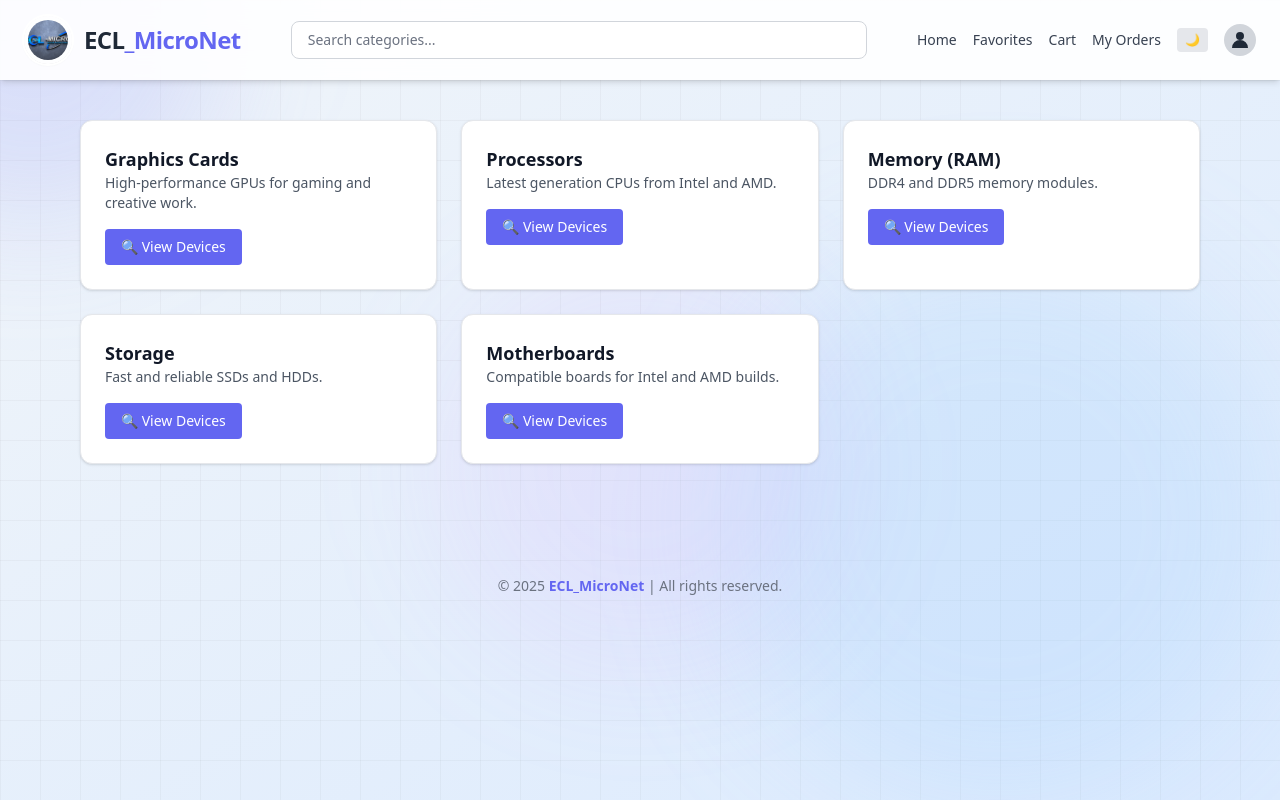
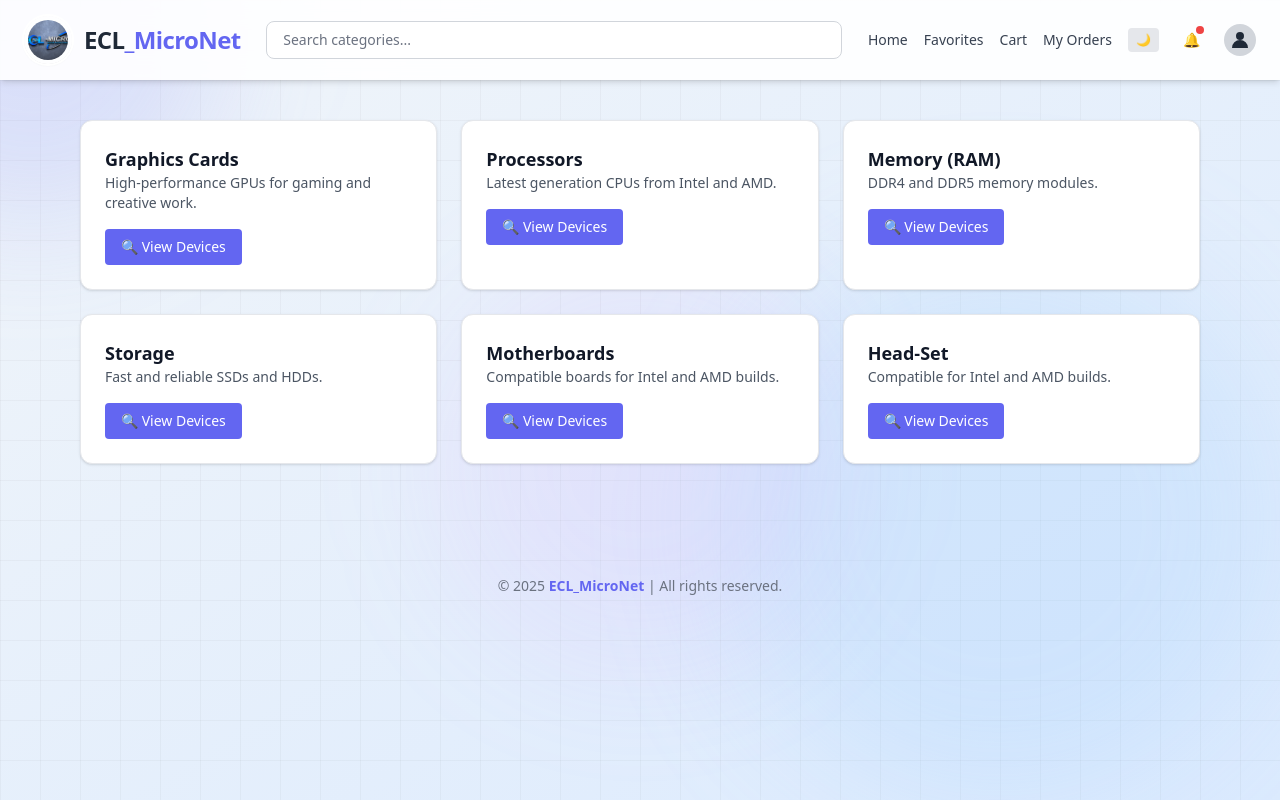
Before and after one commit to justWin01/ECL_WEB-Initial-, a Flask app: page / in a window 1280 px wide. Run offline with Flask 3, Linux system fonts and the light colour scheme; the visitor is signed in with stand-in values (Sample User, id 1); some libraries are stand-ins or nearby versions.

Commit message:
adding notif

```diff
--- a/app.py
+++ b/app.py
@@ -11,7 +11,8 @@ categories = [
     {"id": 2, "name": "Processors", "description": "Latest generation CPUs from Intel and AMD."},
     {"id": 3, "name": "Memory (RAM)", "description": "DDR4 and DDR5 memory modules."},
     {"id": 4, "name": "Storage", "description": "Fast and reliable SSDs and HDDs."},
-    {"id": 5, "name": "Motherboards", "description": "Compatible boards for Intel and AMD builds."}
+    {"id": 5, "name": "Motherboards", "description": "Compatible boards for Intel and AMD builds."},
+     {"id": 6, "name": "Head-Set", "description": "Compatible  for Intel and AMD builds."}
 ]
 
 devices = [
@@ -19,7 +20,9 @@ devices = [
     {"id": 2, "name": "Intel i7-13700K", "type": "Processor", "specs": "16-Core, 24-Thread", "price": "\u20b122,499", "is_favorite": False, "category_id": 2},
     {"id": 3, "name": "Corsair Vengeance 16GB", "type": "RAM", "specs": "DDR5 5600MHz", "price": "\u20b14,999", "is_favorite": False, "category_id": 3},
     {"id": 4, "name": "Samsung 980 PRO 1TB", "type": "SSD", "specs": "PCIe 4.0 NVMe", "price": "\u20b17,299", "is_favorite": False, "category_id": 4},
-    {"id": 5, "name": "ASUS ROG Strix B650E", "type": "Motherboard", "specs": "AM5, DDR5", "price": "\u20b113,999", "is_favorite": False, "category_id": 5}
+    {"id": 5, "name": "ASUS ROG Strix B650E", "type": "Motherboard", "specs": "AM5, DDR5", "price": "\u20b113,999", "is_favorite": False, "category_id": 5},
+     {"id": 5, "name": "ASUS ROG Strix B650E", "type": "Head-Set", "specs": "AM5, DDR5", "price": "\u20b113,999", "is_favorite": False, "category_id": 5}
+
 ]
 
 USER_CREDENTIALS = {
--- a/templates/home.html
+++ b/templates/home.html
@@ -5,9 +5,17 @@
   <meta name="viewport" content="width=device-width, initial-scale=1.0"/>
   <title>ECL_MicroNet</title>
 
+  <!-- Persistent Dark Mode -->
+  <script>
+    if (localStorage.getItem("theme") === "dark") {
+      document.documentElement.classList.add("dark");
+    }
+  </script>
+
   <!-- Icon -->
   <link rel="icon" type="image/png" href="{{ url_for('static', filename='ecl logo.jpg') }}">
 
+  <!-- Tailwind CSS -->
   <script src="https://cdn.tailwindcss.com?plugins=forms"></script>
   <script>
     tailwind.config = {
@@ -16,8 +24,8 @@
     };
   </script>
 
+  <!-- Custom Background Patterns & Animations -->
   <style>
-    /* Subtle grid background pattern */
     .bg-grid-light {
       background-image: linear-gradient(rgba(0, 0, 0, 0.03) 1px, transparent 1px),
                         linear-gradient(90deg, rgba(0, 0, 0, 0.03) 1px, transparent 1px);
@@ -28,46 +36,41 @@
                         linear-gradient(90deg, rgba(255, 255, 255, 0.05) 1px, transparent 1px);
       background-size: 40px 40px;
     }
+    @keyframes slideDown { 0% { transform: translateY(-100%); } 100% { transform: translateY(0); } }
+    @keyframes slideUp { 0% { transform: translateY(0); } 100% { transform: translateY(-100%); } }
+    .slide-down { animation: slideDown 0.6s ease-out forwards; }
+    .slide-up { animation: slideUp 0.6s ease-in forwards; }
   </style>
 </head>
 <body class="relative min-h-screen bg-gradient-to-br from-slate-100 to-blue-100 text-gray-800 dark:from-gray-900 dark:to-gray-800 dark:text-gray-100 transition overflow-hidden">
 
   <!-- Decorative Background -->
   <div class="absolute inset-0 z-0">
-    <!-- Grid Pattern -->
     <div class="absolute inset-0 bg-grid-light dark:hidden"></div>
     <div class="absolute inset-0 hidden dark:block bg-grid-dark"></div>
-
-    <!-- Soft Gradient Blobs -->
     <div class="absolute -top-40 -left-40 w-96 h-96 bg-indigo-400/20 rounded-full blur-3xl"></div>
     <div class="absolute bottom-0 right-0 w-[35rem] h-[35rem] bg-blue-300/20 rounded-full blur-3xl"></div>
     <div class="absolute top-1/3 left-1/2 -translate-x-1/2 w-[25rem] h-[25rem] bg-purple-400/10 rounded-full blur-3xl"></div>
   </div>
 
-  <!-- Persistent Dark Mode -->
-  <script>
-    if (localStorage.getItem("theme") === "dark") {
-      document.documentElement.classList.add("dark");
-    }
-    function toggleDarkMode() {
-      document.documentElement.classList.toggle("dark");
-      localStorage.setItem("theme",
-        document.documentElement.classList.contains("dark") ? "light" : "dark");
-    }
-  </script>
+  <div class="relative z-10">
 
-  <!-- Page Content -->
-  <div class="relative z-10">
+    <!-- Notification Bar -->
+    <div id="notificationBar" class="absolute top-0 left-0 right-0 bg-indigo-600 dark:bg-indigo-700 text-white text-sm py-2 px-4 flex justify-between items-center transform -translate-y-full z-50">
+      <span>📢 Welcome to ECL_MicroNet! Check out our latest product.</span>
+      <button onclick="hideNotification()" class="ml-4 bg-indigo-500 hover:bg-indigo-400 text-white px-2 py-1 rounded text-xs transition">
+        ✕
+      </button>
+    </div>
+
     <!-- Header -->
-    <header class="bg-white/90 dark:bg-gray-800/90 backdrop-blur-md sticky top-0 z-50 shadow-md">
+    <header id="mainHeader" class="bg-white/90 dark:bg-gray-800/90 backdrop-blur-md sticky top-0 z-40 shadow-md transition-all duration-300">
       <div class="max-w-7xl mx-auto flex flex-wrap items-center justify-between px-6 py-4 gap-4">
 
-        <!-- Logo + Brand -->
+        <!-- Logo -->
         <a href="/" class="flex items-center gap-3 group transition-all duration-300">
           <div class="relative bg-white/30 dark:bg-white/10 rounded-full p-1 shadow ring-2 ring-white dark:ring-gray-700 backdrop-blur">
-            <img src="/static/ecl logo.jpg"
-                alt="ECL_MicroNet Logo"
-                class="h-10 w-10 object-cover rounded-full transition-transform group-hover:scale-110 duration-300">
+            <img src="/static/ecl logo.jpg" alt="ECL_MicroNet Logo" class="h-10 w-10 object-cover rounded-full transition-transform group-hover:scale-110 duration-300">
           </div>
           <span class="text-2xl font-semibold tracking-tight text-gray-800 dark:text-white group-hover:text-indigo-500 transition-colors duration-300">
             ECL<span class="text-indigo-500">_MicroNet</span>
@@ -76,7 +79,7 @@
 
         <!-- Search -->
         <form method="GET" action="/search" class="flex-1 max-w-xl w-full">
-            <input type="text" name="search" placeholder="Search categories..."
+          <input type="text" name="search" placeholder="Search categories..."
             class="w-full rounded-lg border border-gray-300 dark:border-gray-600 px-4 py-2 text-sm bg-white dark:bg-gray-700 text-gray-800 dark:text-white focus:outline-none focus:ring-2 focus:ring-indigo-500" />
         </form>
 
@@ -89,13 +92,24 @@
             <a href="/orders" class="hover:text-indigo-500 dark:hover:text-indigo-400 transition">My Orders</a>
           </nav>
 
-          <!-- Dark Mode Toggle -->
-          <button onclick="toggleDarkMode()"
-            class="bg-gray-200 dark:bg-gray-600 text-xs px-2 py-1 rounded hover:shadow transition">
-            🌙
-          </button>
+          <!-- Dark Mode -->
+          <button onclick="toggleDarkMode()" class="bg-gray-200 dark:bg-gray-600 text-xs px-2 py-1 rounded hover:shadow transition">🌙</button>
 
-          <!-- Profile Dropdown -->
+          <!-- Notification Bell -->
+          <div class="relative">
+            <button onclick="toggleNotifications()" class="relative p-2 rounded-full hover:bg-gray-200 dark:hover:bg-gray-700 transition">
+              🔔
+              <span id="notifDot" class="absolute top-1 right-1 w-2 h-2 bg-red-500 rounded-full hidden"></span>
+            </button>
+            <!-- Dropdown -->
+            <div id="notifDropdown" class="absolute right-0 mt-2 w-64 bg-white dark:bg-gray-800 border border-gray-300 dark:border-gray-700 rounded-lg shadow-lg overflow-hidden hidden">
+              <div id="notifList" class="max-h-64 overflow-y-auto text-sm">
+                <p class="p-3 text-gray-500 dark:text-gray-400">No new notifications</p>
+              </div>
+            </div>
+          </div>
+
+          <!-- Profile -->
           <div class="relative z-50">
             <button id="profileBtn" type="button" onclick="toggleProfileMenu(event)"
               class="w-8 h-8 flex items-center justify-center rounded-full bg-gray-300 dark:bg-gray-600 focus:outline-none">
@@ -103,14 +117,10 @@
                 <path d="M10 10a4 4 0 100-8 4 4 0 000 8zm-8 8a8 8 0 1116 0H2z" />
               </svg>
             </button>
-            <div id="profileMenu"
-              class="hidden absolute right-0 mt-2 w-48 bg-white dark:bg-gray-700 border border-gray-200 dark:border-gray-600 rounded shadow-md text-sm">
+            <div id="profileMenu" class="hidden absolute right-0 mt-2 w-48 bg-white dark:bg-gray-700 border border-gray-200 dark:border-gray-600 rounded shadow-md text-sm">
               <a href="#" class="block px-4 py-2 hover:bg-gray-100 dark:hover:bg-gray-600">Change Profile</a>
               <a href="#" class="block px-4 py-2 hover:bg-gray-100 dark:hover:bg-gray-600">Change Password</a>
-              <a href="{{ url_for('logout') }}"
-                class="block px-4 py-2 text-red-600 dark:text-red-400 hover:bg-gray-100 dark:hover:bg-gray-600">
-                Sign Out
-              </a>
+              <a href="{{ url_for('logout') }}" class="block px-4 py-2 text-red-600 dark:text-red-400 hover:bg-gray-100 dark:hover:bg-gray-600">Sign Out</a>
             </div>
           </div>
         </div>
@@ -137,21 +147,56 @@
     </footer>
   </div>
 
-  <!-- Profile Menu Script -->
+  <!-- Scripts -->
   <script>
+    function toggleDarkMode() {
+      document.documentElement.classList.toggle("dark");
+      localStorage.setItem("theme", document.documentElement.classList.contains("dark") ? "dark" : "light");
+    }
     function toggleProfileMenu(event) {
       event.stopPropagation();
       document.getElementById("profileMenu").classList.toggle("hidden");
     }
     window.addEventListener("click", function () {
       const menu = document.getElementById("profileMenu");
-      if (!menu.classList.contains("hidden")) {
-        menu.classList.add("hidden");
-      }
+      if (!menu.classList.contains("hidden")) menu.classList.add("hidden");
     });
-    document.getElementById("profileMenu").addEventListener("click", function (e) {
-      e.stopPropagation();
+    document.getElementById("profileMenu").addEventListener("click", function (e) { e.stopPropagation(); });
+
+    // Notification Bar
+    window.addEventListener('DOMContentLoaded', () => {
+      const bar = document.getElementById('notificationBar');
+      bar.classList.add('slide-down');
+      setTimeout(() => { hideNotification(); }, 5000);
+
+      // Example notifications
+      addNotification("✅ Item added to cart");
+      addNotification("❤️ Added to favorites");
+      addNotification("🛒 Purchase successful");
+      addNotification("❌ Item removed from cart");
     });
+    function hideNotification() {
+      const bar = document.getElementById('notificationBar');
+      bar.classList.remove('slide-down');
+      bar.classList.add('slide-up');
+      setTimeout(() => { bar.style.display = 'none'; }, 600);
+    }
+
+    // Dropdown Notifications
+    function toggleNotifications() {
+      document.getElementById("notifDropdown").classList.toggle("hidden");
+      document.getElementById("notifDot").classList.add("hidden");
+    }
+    function addNotification(message) {
+      const notifList = document.getElementById("notifList");
+      const placeholder = notifList.querySelector("p");
+      if (placeholder) placeholder.remove();
+      const item = document.createElement("div");
+      item.className = "p-3 border-b border-gray-200 dark:border-gray-700 hover:bg-gray-100 dark:hover:bg-gray-700 cursor-pointer";
+      item.textContent = message;
+      notifList.prepend(item);
+      document.getElementById("notifDot").classList.remove("hidden");
+    }
   </script>
 </body>
 </html>
```
